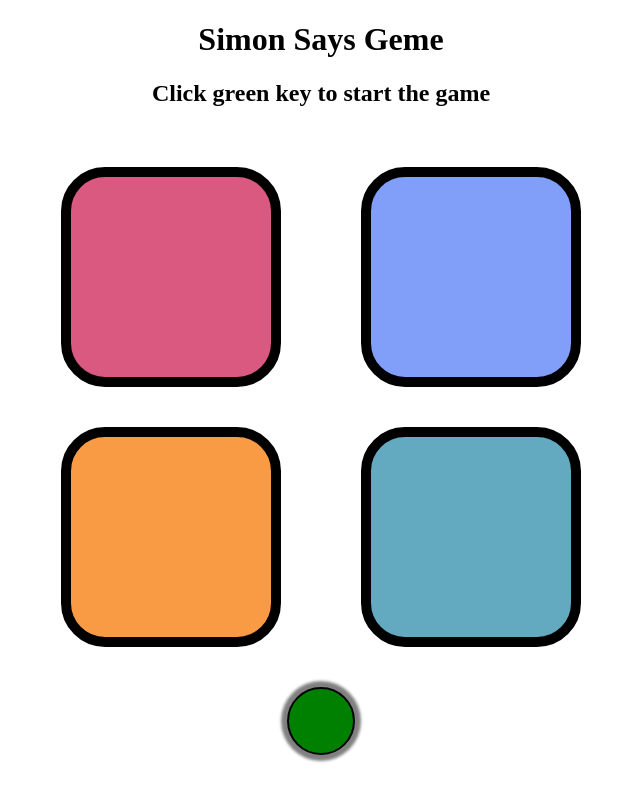
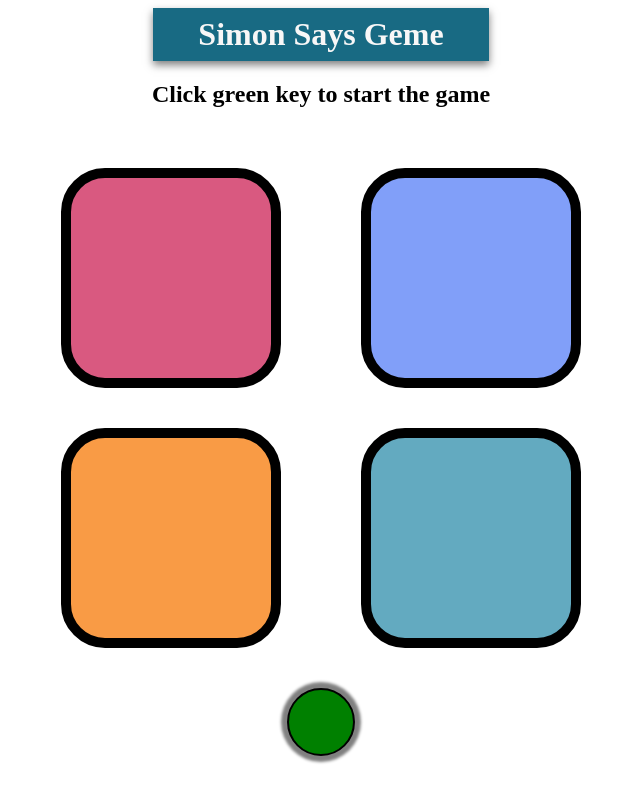
Before and after one commit to ErVarunGupta/Simon-Says-Game, a plain HTML site: page index.html in a window 1280 px wide. Shown: the whole page, without its empty margins (319-959 px from the left). Drawn offline with Linux system fonts and the light colour scheme.

Commit message:
style.css

```diff
--- a/style.css
+++ b/style.css
@@ -1,5 +1,13 @@
 body{
     text-align: center;
+}
+h1{
+    color: rgb(248, 247, 247);
+    background-color: #186a83;
+    box-shadow: 0px 4px 8px rgba(0 ,0 , 0, 0.5);
+    width: 20rem;
+    margin: auto;
+    padding: 0.5rem;
 }
 
 .btn{
```
